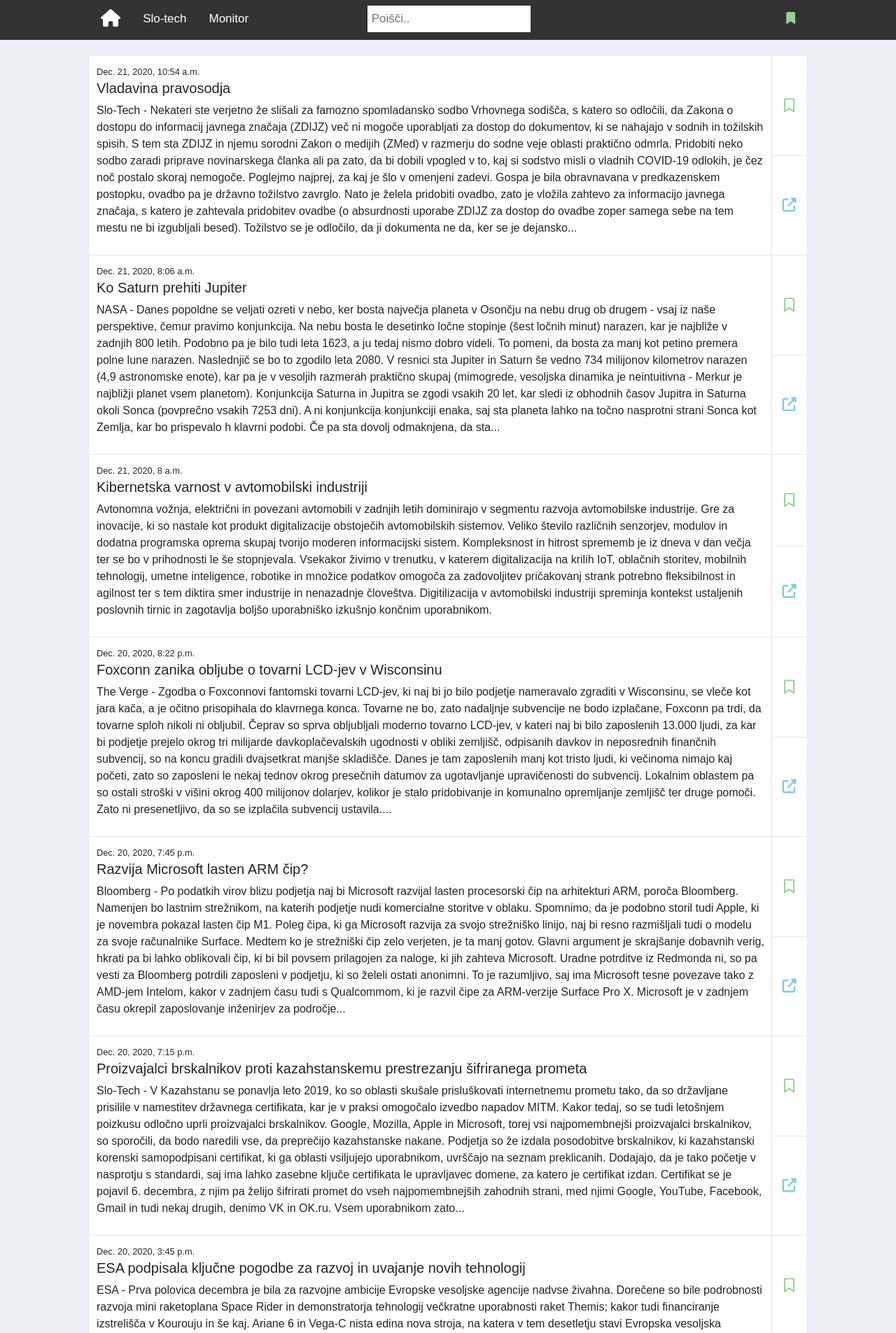
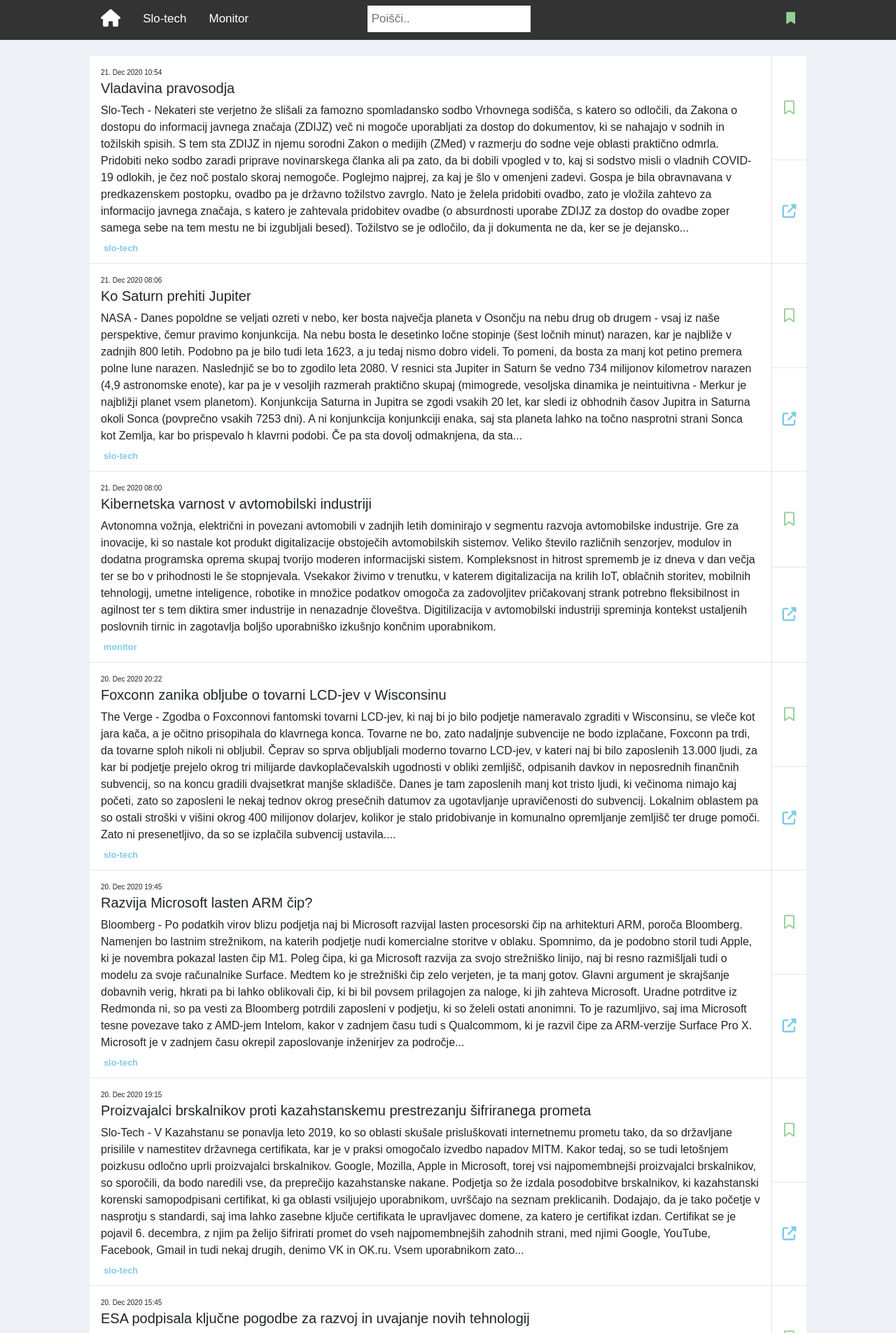
Before and after one commit to irtgal/tehskraper, a Django app: page / in a window 1280 px wide. Shown: the top 1905 px of the page at 70% size. Run offline with Django 3.2, Linux system fonts and the light colour scheme; data comes from the database, SQL or seed files in the repository; both versions use the stored data as it was after the commit; data that the repository does not hold is empty; some libraries are stand-ins or nearby versions.

Commit message:
dodan vue

```diff
--- a/core/models.py
+++ b/core/models.py
@@ -1,8 +1,9 @@
 from django.db import models
+from datetime import datetime
 
 PAGE_CHOICES = (
-	('st', 'https://slo-tech.com/'),
-	('mn', 'https://www.monitor.si/')
+	('st', 'slo-tech'),
+	('mn', 'monitor')
 )
 class Story(models.Model):
 	page =models.CharField(max_length=3, choices=PAGE_CHOICES)
@@ -10,9 +11,17 @@ class Story(models.Model):
 	slug = models.URLField(max_length=200)
 	summary = models.TextField(blank=True, null=True)
 	title = models.CharField(max_length=255, blank=True, null=True)
+	seen = models.BooleanField(default=False)
+	saved = models.BooleanField(default=False)
 
 	def __str__(self):
 		return f'{self.page} - {self.title}'
 
 	class Meta:
 		verbose_name_plural = "Stories"
+
+	def pretty_date(self):
+		return self.date.strftime("%d. %b %Y %H:%M")
+
+	def pretty_page(self):
+		return [full for (short, full) in PAGE_CHOICES if short == self.page][0]
--- a/core/static/core.css
+++ b/core/static/core.css
@@ -69,6 +69,9 @@ body {
 }
 .text-white {
     color: white;
+}
+.text-small {
+    font-size: 10px;
 }
 .seen {
     color: #95d6e9;
--- a/core/templates/index.html
+++ b/core/templates/index.html
@@ -8,6 +8,7 @@
 	<link rel="stylesheet" href="https://maxcdn.bootstrapcdn.com/bootstrap/4.3.1/css/bootstrap.min.css">
 	 <link rel="stylesheet" href="{% static 'core.css' %}">
 	<script src="https://kit.fontawesome.com/c76b2f6769.js" crossorigin="anonymous"></script>
+	<script src="https://cdn.jsdelivr.net/npm/vue/dist/vue.js"></script>
 </head>
 <body>
 
@@ -23,13 +24,22 @@
 </div>
 </div>
 
+
+
+<div id="app">
+
+  <script type='text/javascript'>
+    var stories = {{ stories_json|safe }};
+    console.log(stories);
+  </script>
+
 	<div id="stories">
-	{% for story in stories %}
-		<div class="story">
-			<div class="content">
-				<small>{{ story.date }}</small>
-				<h5 data-href="{{ story.slug }}">{{story.title}}</h5>
-				<p>{{ story.summary }}</p>
+		<div v-for="story in stories" class="story">
+			<div class="content px-3">
+				<small class="text-small">[[ story.date ]]</small>
+				<h5 data-href="[[ story.slug ]]">[[story.title]]</h5>
+				<p class="mb-1">[[ story.summary ]]</p>
+				<small class="text-blue p-1"><strong>[[ story.page ]]</strong></small>
 			</div>
 			<div class="toolbar">
 				<div class="save-div">
@@ -40,11 +50,22 @@
 				</div>
 			</div>
 		</div>
-	{% endfor %}
 	</div>
-
-<script src="https://ajax.googleapis.com/ajax/libs/jquery/3.5.1/jquery.min.js"></script>
+</div>
+<script>
+	 var app = new Vue({
+      delimiters: ['[[', ']]'],
+      el: '#app',
+      data: {
+          stories: stories,
+      },
+      methods: {
+          greet: function(name) {
+              console.log('Hello from ' + name + '!')
+          }
+      }
+    });
+</script>
 <script src="{% static 'core.js' %}"></script>
-<script src="https://maxcdn.bootstrapcdn.com/bootstrap/4.0.0/js/bootstrap.min.js" integrity="sha384-JZR6Spejh4U02d8jOt6vLEHfe/JQGiRRSQQxSfFWpi1MquVdAyjUar5+76PVCmYl" crossorigin="anonymous"></script>
 </body>
 </html>
--- a/core/views.py
+++ b/core/views.py
@@ -2,11 +2,26 @@ from django.shortcuts import render
 from django.http import JsonResponse
 from django.contrib.auth.decorators import login_required
 from django.contrib.auth import authenticate, login, logout
+import json
 from django.shortcuts import render
 from .scripts import *
 
 def index(request):
-	get_slotech()
-	get_monitor()
+	#get_slotech()
+	#get_monitor()
 	stories = Story.objects.all().order_by("-date")[:15]
-	return render(request, 'index.html', {'stories': stories})
+	stories_list = []
+	for story in stories:
+		stories_list.append({
+			'id': story.id,
+			'title': story.title,
+			'summary': story.summary,
+			'slug': story.slug,
+			'seen': story.seen,
+			'saved': story.saved,
+			'page': story.pretty_page(),
+			'date': story.pretty_date()
+
+		})
+	print(json.dumps(stories_list))
+	return render(request, 'index.html', {'stories_json': json.dumps(stories_list)})
```
Also changed, not shown: core/migrations/0003_auto_20201221_1400.py (added), db.sqlite3.
